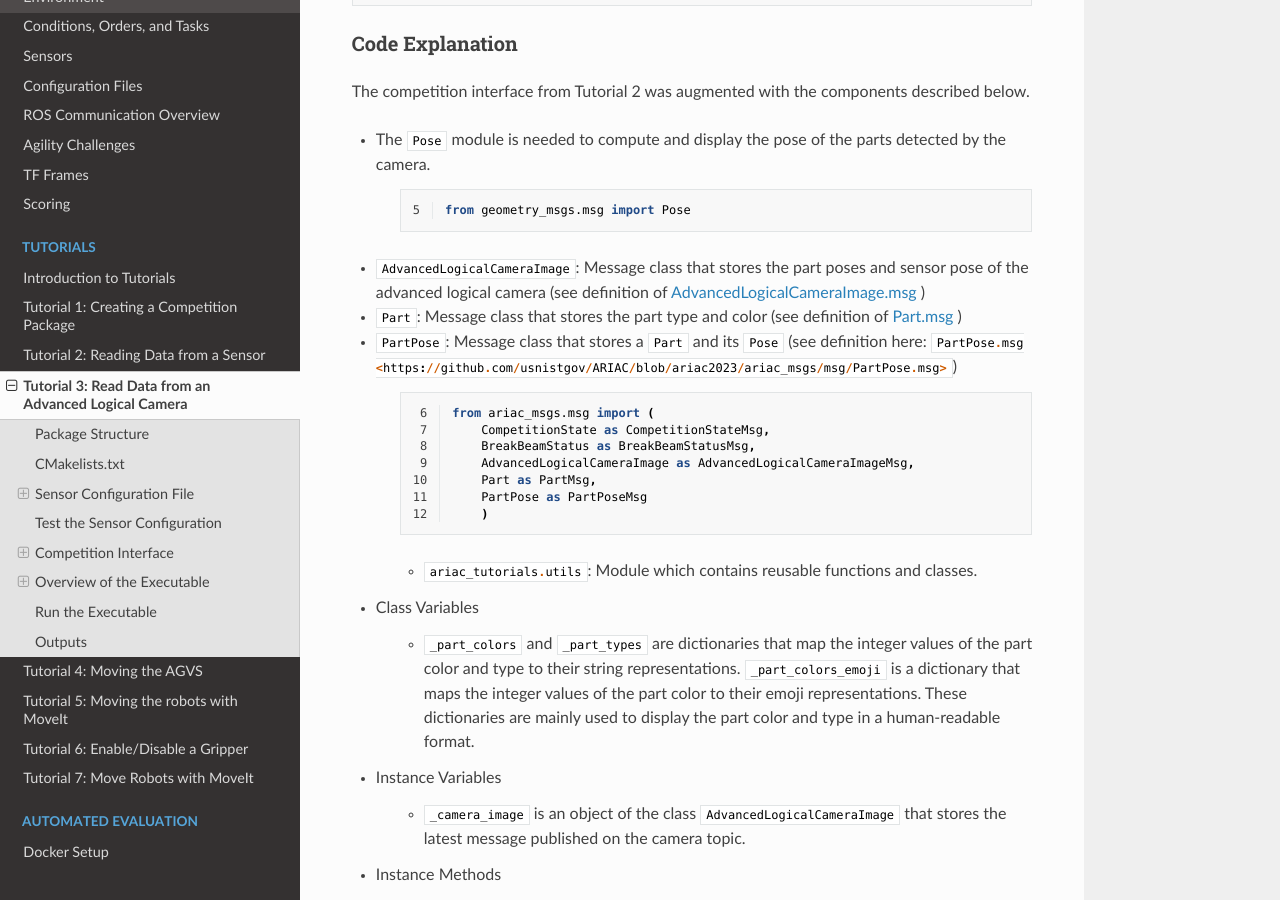
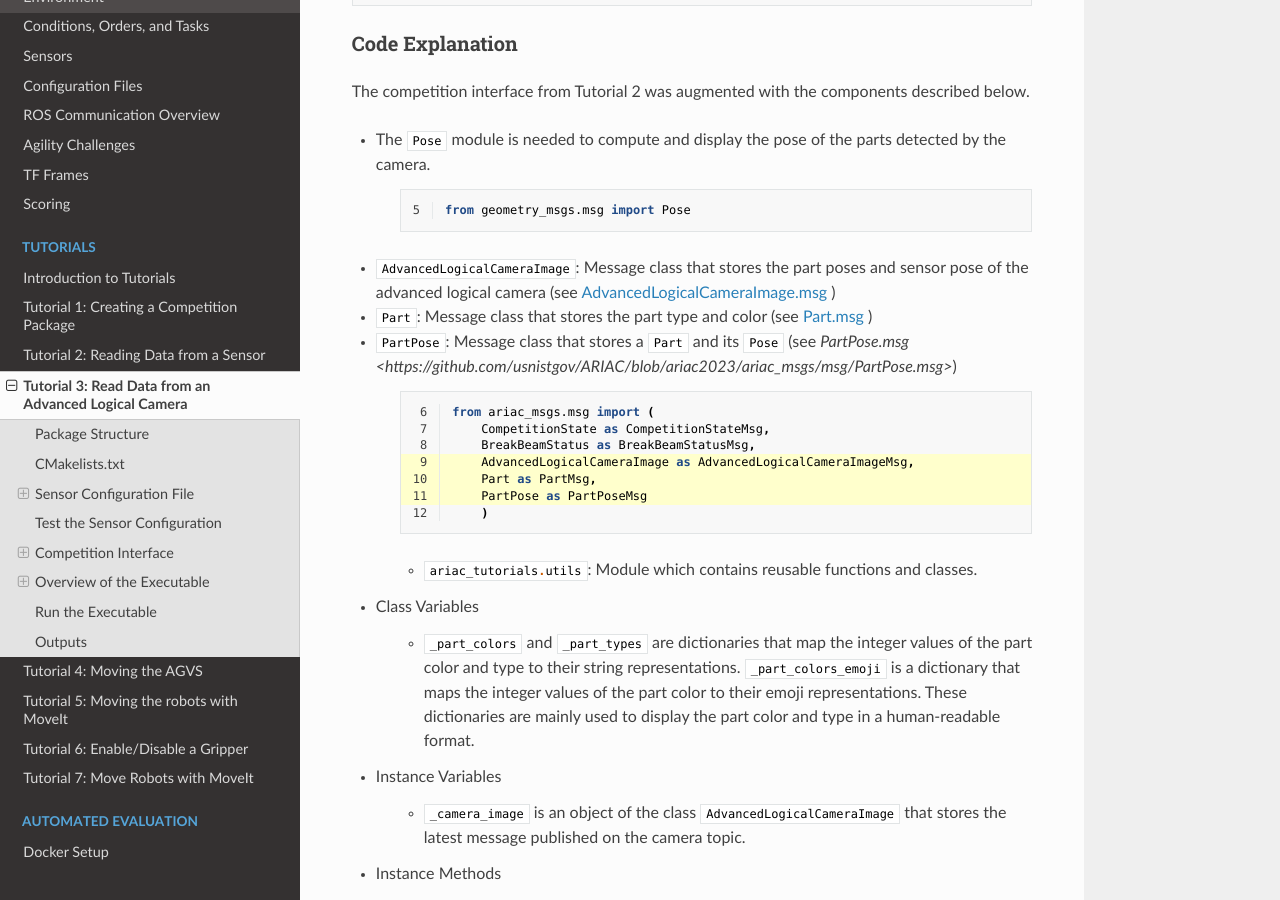
Before and after one commit to usnistgov/ARIAC, a Sphinx documentation site: the page built from docs/tutorials/tutorial_3.rst, in a window 1280 px wide and 900 px high, scrolled down 6812 px. Built offline with Sphinx 7.4.7 and the Read the Docs theme 2.0.0, drawn with Linux system fonts in a browser that asks for light colours.

Commit message:
tutorial2

```diff
--- a/docs/tutorials/tutorial_3.rst
+++ b/docs/tutorials/tutorial_3.rst
@@ -413,13 +413,13 @@
 
         from geometry_msgs.msg import Pose
 
-- :inline-python:`AdvancedLogicalCameraImage`: Message class that stores the part poses and sensor pose of the advanced logical camera (see definition of `AdvancedLogicalCameraImage.msg <https://github.com/usnistgov/ARIAC/blob/ariac2023/ariac_msgs/msg/AdvancedLogicalCameraImage.msg>`_ )
-- :inline-python:`Part`: Message class that stores the part type and color (see definition of `Part.msg <https://github.com/usnistgov/ARIAC/blob/ariac2023/ariac_msgs/msg/Part.msg>`_ )
-- :inline-python:`PartPose`: Message class that stores a :inline-python:`Part` and its :inline-python:`Pose`  (see definition here: :inline-python:`PartPose.msg <https://github.com/usnistgov/ARIAC/blob/ariac2023/ariac_msgs/msg/PartPose.msg>`)
+- :inline-python:`AdvancedLogicalCameraImage`: Message class that stores the part poses and sensor pose of the advanced logical camera (see `AdvancedLogicalCameraImage.msg <https://github.com/usnistgov/ARIAC/blob/ariac2023/ariac_msgs/msg/AdvancedLogicalCameraImage.msg>`_ )
+- :inline-python:`Part`: Message class that stores the part type and color (see `Part.msg <https://github.com/usnistgov/ARIAC/blob/ariac2023/ariac_msgs/msg/Part.msg>`_ )
+- :inline-python:`PartPose`: Message class that stores a :inline-python:`Part` and its :inline-python:`Pose`  (see `PartPose.msg <https://github.com/usnistgov/ARIAC/blob/ariac2023/ariac_msgs/msg/PartPose.msg>`)
 
     .. code-block:: python
         :lineno-start: 6
-        :emphasize-lines: 9-11
+        :emphasize-lines: 4-6
 
         from ariac_msgs.msg import (
             CompetitionState as CompetitionStateMsg,
```
